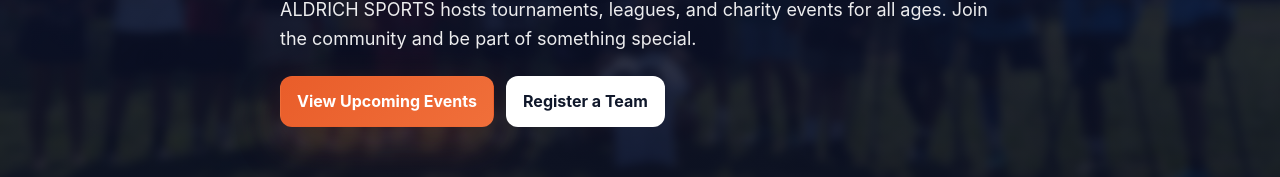
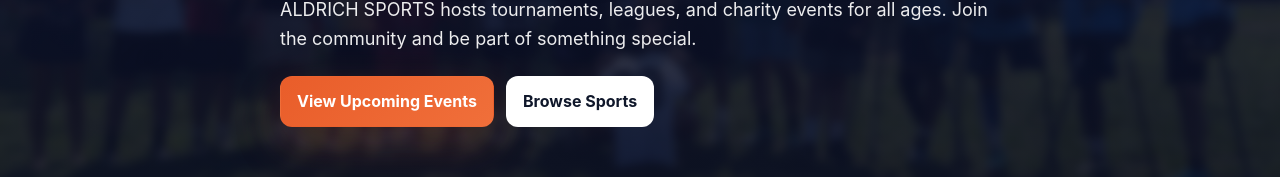
Before and after one commit to DCirincione/ASLWebsite, a Next.js app: page / in a window 1280 px wide. Shown: the part 471-648 px from the top of the page. Built offline with nearby package versions, Linux system fonts and the light colour scheme; no server answers; the database is empty.

Commit message:
minor UI changes

```diff
--- a/app/account/settings/page.tsx
+++ b/app/account/settings/page.tsx
@@ -232,8 +232,9 @@
   return (
     <>
       <AccessibilityControls />
+      <div className="account-page">
         <div className="account-body shell">
-        <Link className="button ghost" href="/account">
+          <Link className="button ghost" href="/">
             ← Back
           </Link>
 
@@ -443,6 +444,7 @@
             </form>
           )}
         </div>
+      </div>
     </>
   );
 }
--- a/app/globals.css
+++ b/app/globals.css
@@ -732,9 +732,16 @@
   border-color: transparent;
 }
 
-.hero__actions .button.ghost:hover {
+.hero__actions .button.ghost:hover:not(:disabled) {
   background: #f8fafc;
+  color: #0f172a;
   border-color: #f1f5f9;
+}
+
+html[data-theme="dark"] .hero__actions .button.ghost:hover:not(:disabled) {
+  background: rgba(0, 0, 0, 0.05);
+  color: #ffffff;
+  border-color: var(--border);
 }
 
 .hero__controls,
@@ -1369,6 +1376,7 @@
 .settings-layout {
   display: grid;
   gap: 12px;
+  padding-bottom: 50px;
 }
 
 .settings-notifications {
--- a/app/page.tsx
+++ b/app/page.tsx
@@ -34,8 +34,8 @@
               <Link className="button primary" href="#events">
                 View Upcoming Events
               </Link>
-              <Link className="button ghost" href="#projects">
-                Register a Team
+              <Link className="button ghost" href="/sports">
+                Browse Sports
               </Link>
             </div>
           </div>
```
Lines whose indentation alone changed are shown as unchanged.
